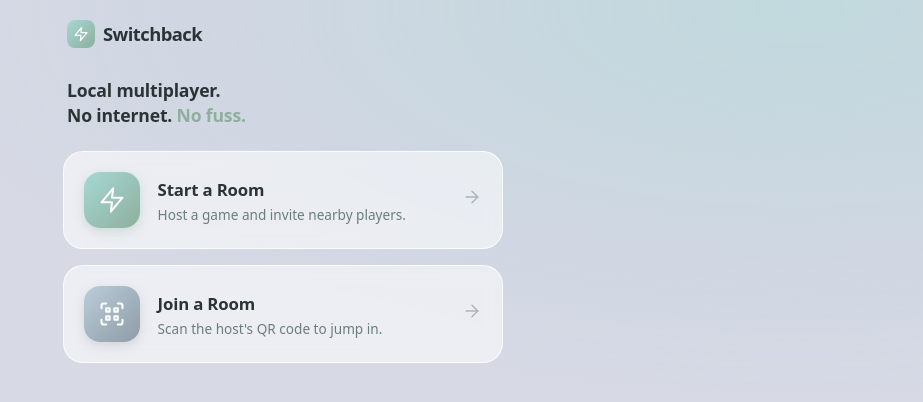
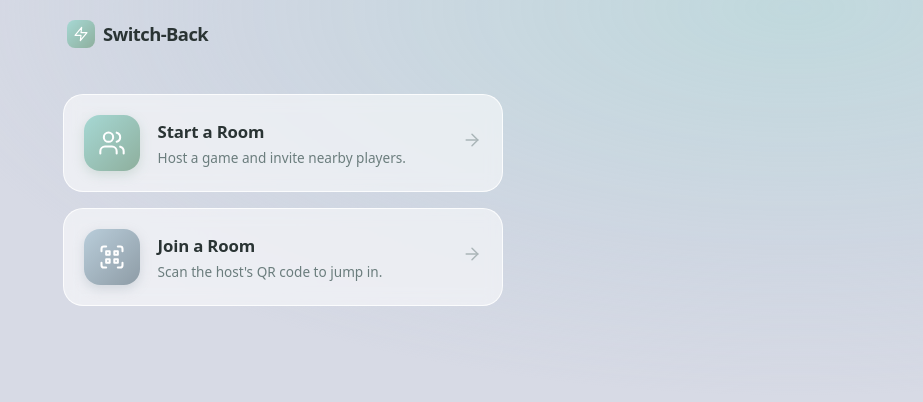
Before and after one commit to SujalPradhan/SwitchBack, an Angular app: page / in a window 1280 px wide. Shown: the top 402 px of the page, without its empty margins (357-1280 px from the left). Built offline with nearby package versions, Linux system fonts and the light colour scheme.

Commit message:
chore(brand): rename app to Switch-Back and update home page layout

```diff
--- a/public/games/hello-room/index.html
+++ b/public/games/hello-room/index.html
@@ -3,7 +3,7 @@
 <head>
   <meta charset="utf-8" />
   <meta name="viewport" content="width=device-width, initial-scale=1" />
-  <title>Hello Room · Switchback</title>
+  <title>Hello Room · Switch-Back</title>
   <script src="/switchback-sdk.js"></script>
   <style>
     :root {
@@ -151,7 +151,7 @@
 </head>
 <body>
   <h1>Hello Room</h1>
-  <p class="subtitle">A demo game using the Switchback SDK.</p>
+  <p class="subtitle">A demo game using the Switch-Back SDK.</p>
 
   <p class="section-label">Players</p>
   <ul id="player-list"></ul>
--- a/public/games/trivia/index.html
+++ b/public/games/trivia/index.html
@@ -3,7 +3,7 @@
 <head>
   <meta charset="utf-8" />
   <meta name="viewport" content="width=device-width, initial-scale=1, maximum-scale=1" />
-  <title>Party Trivia · Switchback</title>
+  <title>Party Trivia · Switch-Back</title>
   <script src="/switchback-sdk.js"></script>
   <style>
     /* ── Reset & Base ──────────────────────────────────────────────── */
--- a/src/app/app.component.html
+++ b/src/app/app.component.html
@@ -1,6 +1,6 @@
 @if (updateAvailable()) {
   <div class="update-banner" role="status">
-    <span class="update-text">A new version of Switchback is ready.</span>
+    <span class="update-text">A new version of Switch-Back is ready.</span>
     <div class="update-actions">
       <button class="btn-update" (click)="applyUpdate()">Update now</button>
       <button class="btn-dismiss" (click)="dismissUpdate()" aria-label="Dismiss">
--- a/src/app/shell/guest-join/guest-join.component.html
+++ b/src/app/shell/guest-join/guest-join.component.html
@@ -6,7 +6,7 @@
       <div class="wordmark-logo">
         <sb-icon name="bolt" [size]="16" />
       </div>
-      <h1>Switchback</h1>
+      <h1>Switch-Back</h1>
     </div>
     <span class="role-pill guest">Player</span>
   </header>
--- a/src/app/shell/home/home.component.css
+++ b/src/app/shell/home/home.component.css
@@ -70,21 +70,9 @@
   flex: 1;
   position: relative;
   z-index: 1;
-  padding: 1rem 1.25rem 2rem;
+  padding: 2rem 1.25rem 2rem;
   display: flex;
   flex-direction: column;
-}
-
-.tagline {
-  font-size: 1.1rem;
-  font-weight: 700;
-  color: var(--color-dark);
-  margin: 0 0 1.5rem 0.25rem;
-  line-height: 1.4;
-  letter-spacing: -0.01em;
-}
-.tagline span {
-  color: var(--color-muted-teal);
 }
 
 /* ── Cards ──────────────────────────────────────── */
--- a/src/app/shell/home/home.component.html
+++ b/src/app/shell/home/home.component.html
@@ -5,17 +5,15 @@
       <div class="wordmark-logo">
         <sb-icon name="bolt" [size]="16" />
       </div>
-      <h1>Switchback</h1>
+      <h1>Switch-Back</h1>
     </div>
   </header>
 
   <div class="page-body">
-    <p class="tagline">Local multiplayer.<br>No internet. <span>No fuss.</span></p>
-
     <main class="cards">
       <a id="host-link" [routerLink]="['/host']" class="card card-host">
         <div class="card-icon">
-          <sb-icon name="bolt" [size]="28" />
+          <sb-icon name="users" [size]="28" />
         </div>
         <div class="card-body">
           <strong>Start a Room</strong>
--- a/src/app/shell/host-lobby/host-lobby.component.html
+++ b/src/app/shell/host-lobby/host-lobby.component.html
@@ -6,7 +6,7 @@
       <div class="wordmark-logo">
         <sb-icon name="bolt" [size]="16" />
       </div>
-      <h1>Switchback</h1>
+      <h1>Switch-Back</h1>
     </div>
     <span class="role-pill host">Host</span>
   </header>
--- a/src/app/shell/spike-guest/spike-guest.component.html
+++ b/src/app/shell/spike-guest/spike-guest.component.html
@@ -1,6 +1,6 @@
 <div class="page">
   <header class="page-header">
-    <h1>Switchback</h1>
+    <h1>Switch-Back</h1>
     <span class="role-badge">Guest</span>
   </header>
 
--- a/src/app/shell/spike-host/spike-host.component.html
+++ b/src/app/shell/spike-host/spike-host.component.html
@@ -1,6 +1,6 @@
 <div class="page">
   <header class="page-header">
-    <h1>Switchback</h1>
+    <h1>Switch-Back</h1>
     <span class="role-badge">Host</span>
   </header>
 
--- a/src/index.html
+++ b/src/index.html
@@ -2,7 +2,7 @@
 <html lang="en">
 <head>
   <meta charset="utf-8">
-  <title>Switchback</title>
+  <title>Switch-Back</title>
   <base href="/">
   <meta name="viewport" content="width=device-width, initial-scale=1">
   <link rel="icon" type="image/x-icon" href="favicon.ico">
```
Also changed, not shown: public/manifest.webmanifest, 1 other file (tests, documents, lock files or other folders).
